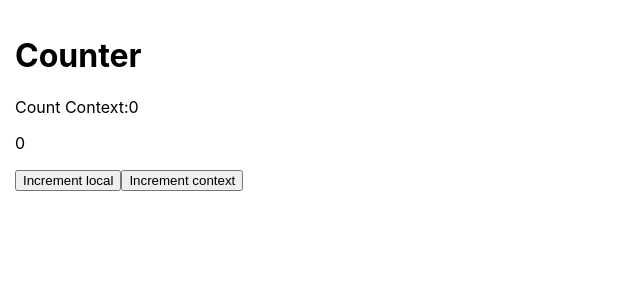
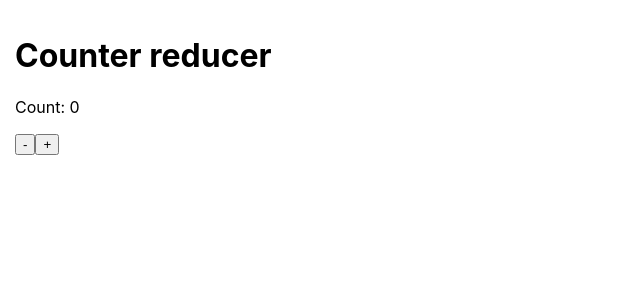
Before and after one commit to phuwin/react-hooks-playground, a React (Create React App) app: page / in a window 1280 px wide. Shown: the top 300 px of the page, without its empty margins (0-640 px from the left). Built offline with nearby package versions, Linux system fonts and the light colour scheme.

Commit message:
useReducer

```diff
--- a/src/App.js
+++ b/src/App.js
@@ -1,14 +1,12 @@
 import './App.css';
-import Counter from './Counter';
-import React, { useState, createContext } from 'react';
-export const Context = createContext();
+import CounterReducer from './CounterReducer';
+import React from 'react';
 
 function App() {
-  const [countContext, setCountContext] = useState(0);
   return (
-    <Context.Provider value={{ countContext, setCountContext }}>
-      <Counter />
-    </Context.Provider>
+    <>
+      <CounterReducer />
+    </>
   );
 }
 
--- /dev/null
+++ b/src/CounterReducer.js
@@ -0,0 +1,25 @@
+import React, { useReducer } from 'react';
+
+const initialState = { count: 0 };
+
+function reducer(state, action) {
+  switch (action.type) {
+    case 'increment': return { count: state.count + 1 };
+    case 'decrement': return { count: state.count - 1 };
+    default: return;
+  }
+}
+
+function CounterReducer() {
+  const [state, dispatch] = useReducer(reducer, initialState);
+  return (
+    <>
+      <h1>Counter reducer</h1>
+      <p>Count: {state.count}</p>
+      <button onClick={() => dispatch({ type: 'decrement' })}>-</button>
+      <button onClick={() => dispatch({ type: 'increment' })}>+</button>
+    </>
+  );
+}
+
+export default CounterReducer;
```
